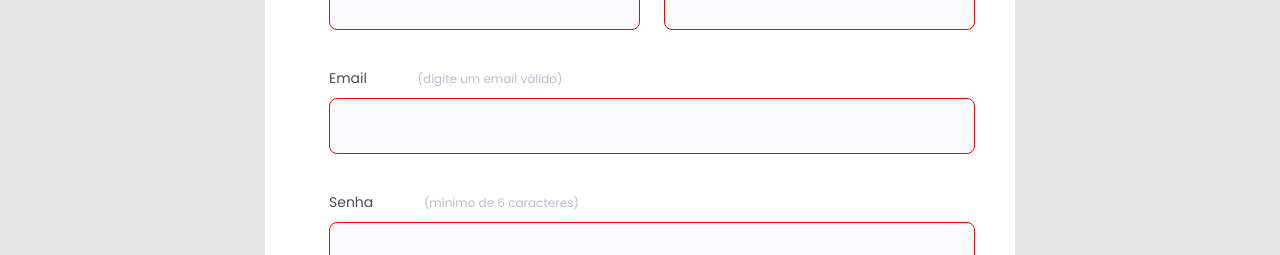
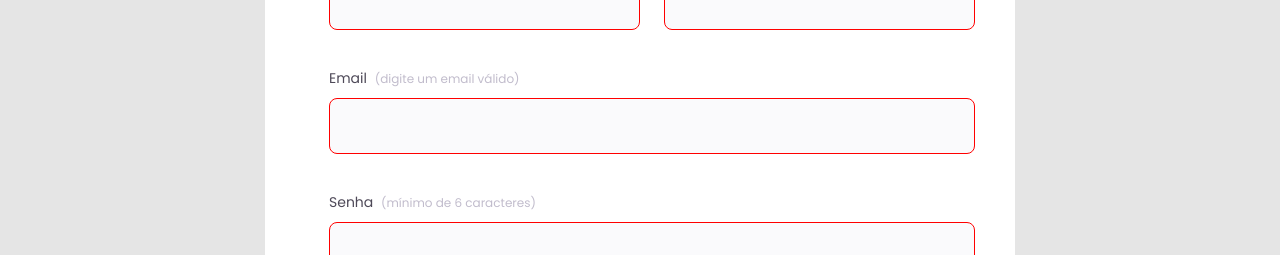
Before and after one commit to Kennedysena/MentoringForm, a plain HTML site: page index.html in a window 1280 px wide. Shown: the part 545-800 px from the top of the page. Drawn offline with Linux system fonts and the light colour scheme.

Commit message:
fix: ajustando medida relativa

```diff
--- a/style.css
+++ b/style.css
@@ -111,7 +111,7 @@ fieldset > legend:nth-of-type(1) {
   font-size: 1.2rem;
   font-weight: 400;
   line-height: 2.0rem;
-  margin-left: 4.69rem;
+  margin-left: 0.4rem;
 }
 
 .input-wrapper label span:hover {
```
